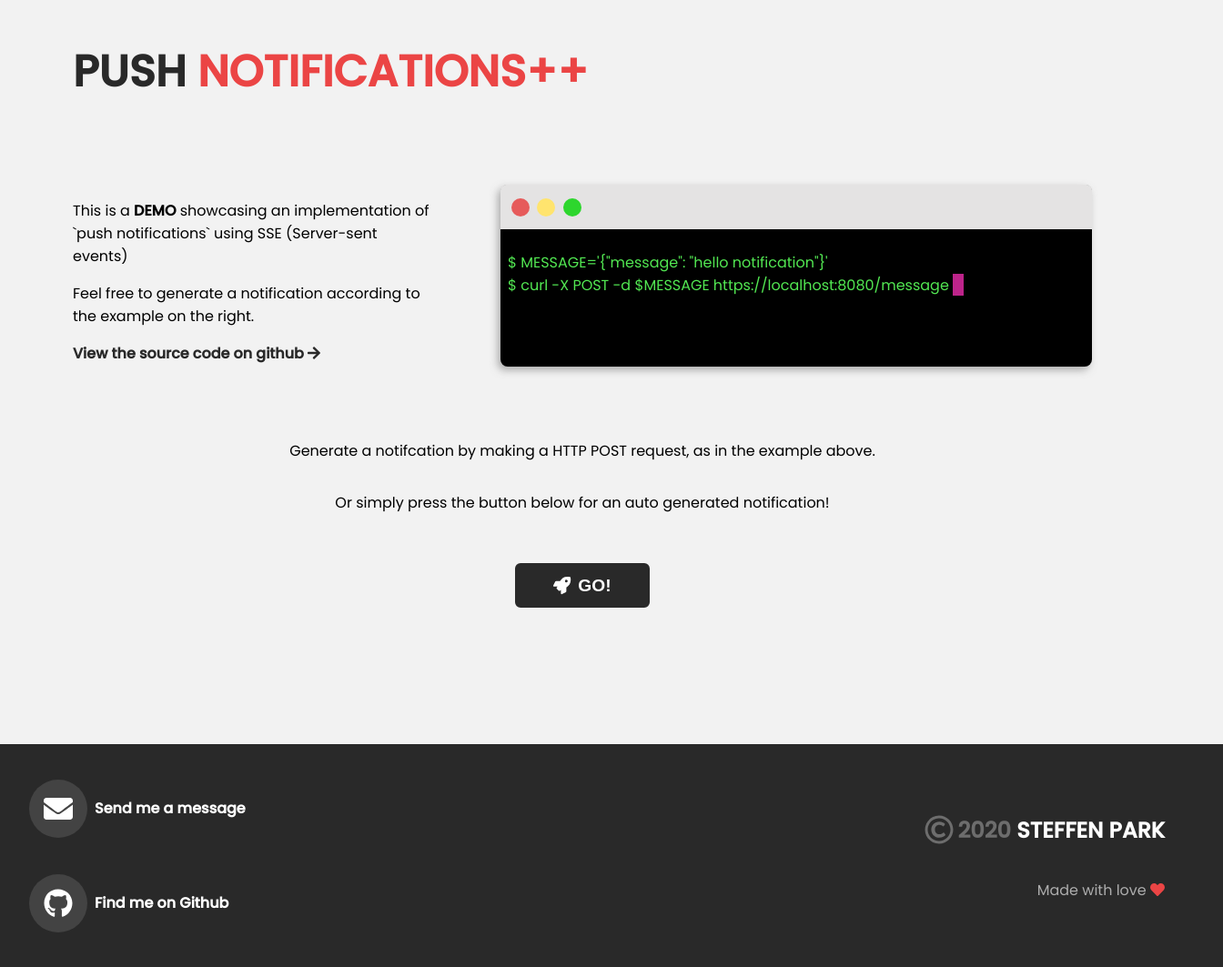
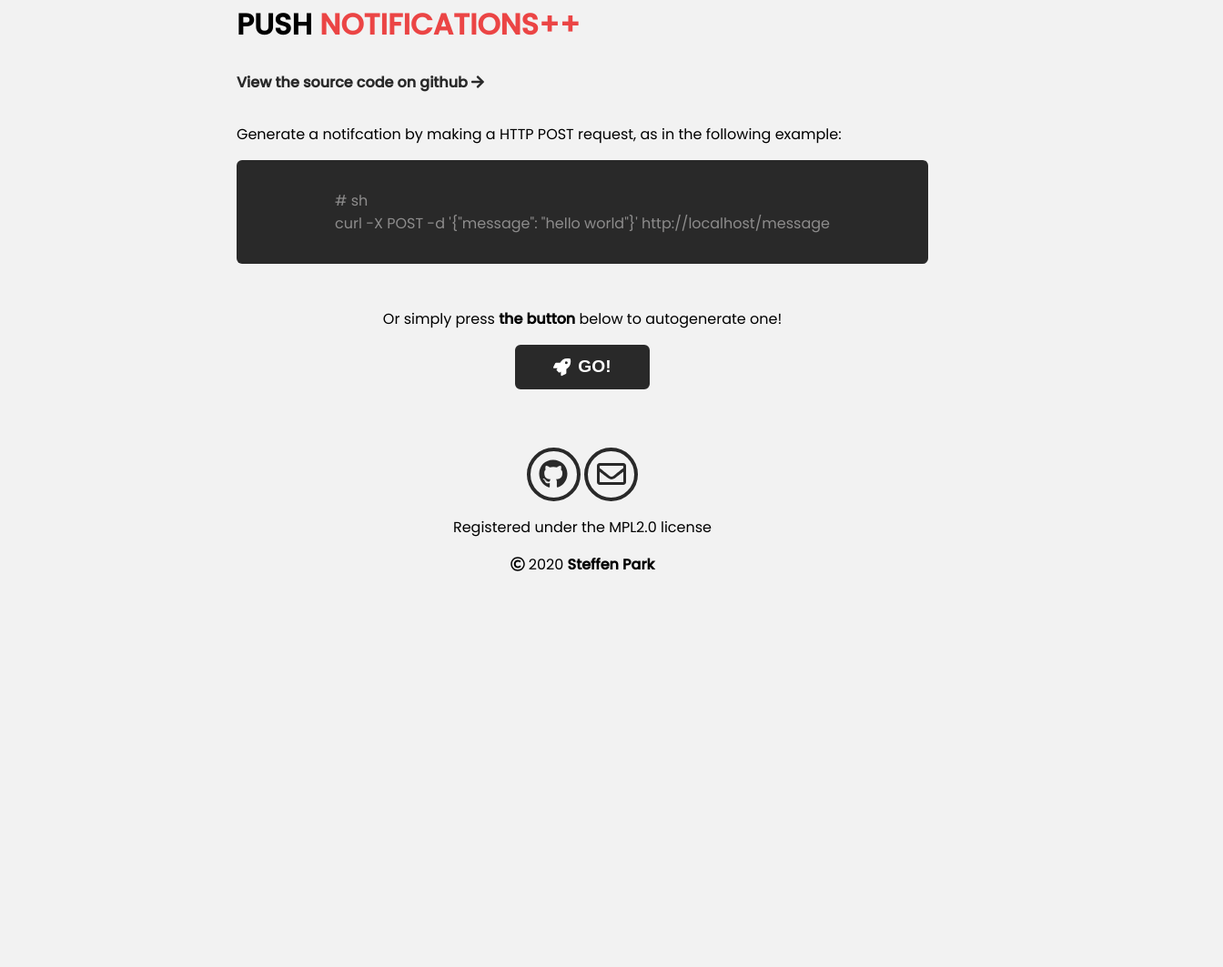
Before and after one commit to istherepie/push-notifications, a website built with webpack: page ui/src/template.html in a window 1280 px wide. Shown: the part 77-1140 px from the top of the page at 91% size, 1344 px wide, since content can reach past the window. After the commit the page ends 880 px from the top, so only its background shows below. Built offline with nearby package versions, Linux system fonts and the light colour scheme; no server answers; files whose address does not match are found by name.

Commit message:
Frontend rework: simplified the gui for readability!

```diff
--- a/ui/src/assets/footer.css
+++ /dev/null
@@ -1,56 +0,0 @@
-.footer {
-	background-color: rgb(41, 41, 41);
-	color: white;
-	width: 100%;
-	padding: 0.4em 4em;
-	height: 250px;
-
-	display: flex;
-	flex-direction: row;
-	justify-content: space-between;
-	align-items: center;
-	z-index: 15;
-}
-
-.registered {
-	text-align: right;
-	color: rgb(173, 173, 173);
-}
-
-.registered .fa-heart {
-	color: rgb(235, 69, 69);
-}
-
-.copyright {
-	display: flex;
-	flex-direction: row;
-	align-items: center;
-}
-
-.copyright h1 {
-	color: rgb(109, 109, 109);
-}
-
-.copyright .fa-copyright {
-	color: rgb(109, 109, 109);
-}
-
-.copyright h1 {
-	margin-left: 0.2em;
-}
-
-.footer .copyright h1 span {
-	color: white;
-}
-
-.social-link {
-	display: flex;
-	flex-direction: row;
-	align-items: center;
-	margin: 1.5em;
-}
-
-.social-link a {
-	color: white;
-	z-index: 1;
-}
--- a/ui/src/assets/main.css
+++ /dev/null
@@ -1,113 +0,0 @@
-
-@import url('https://fonts.googleapis.com/css?family=Poppins:400,500&display=swap');
-
-:root {
-	--text-color: black;
-	--text-light-color: rgb(141, 140, 140);
-	--background-color: rgb(242, 242, 242);
-	--box-color: white;
-	--shadow: -3px 4px 9px 0px rgba(153,153,153,0.78);
-	--theme-red: rgb(235, 69, 69);
-	--theme-dark: rgb(41, 41, 41);
-  	background-color: var(--background-color);
-}
-
-html {
-	font-size: 16px;
-	font-family: "Poppins", 'Helvetica Neue, Helvetica, Arial';
-  	color: var(--text-color)
-}
-
-html, body{
-  margin: 0;
-  padding: 0;
-  height: 100%;
-  width: 100%;
-
-}
-
-body {
-	display: flex;
-	flex-direction: column;
-	justify-content: space-between;
-	align-items: center;
-}
-
-main {
-	margin: 5em 5em 0 5em;
-	padding-bottom: 150px;
-	max-width: 1280px;
-}
-
-a {
-	font-weight: bold;
-	text-decoration: none;
-}
-
-.title-bar {
-	display: flex;
-	flex-direction: row;
-	align-items: center;
-	margin-bottom: 3em;
-}
-
-.title-bar h1 {
-	font-size: 3em;
-	font-weight: bold;
-	color: var(--theme-dark);
-}
-
-.title-bar h1 span {
-	color: var(--theme-red);
-}
-
-.content {
-	display: flex;
-	flex-direction: row;
-	justify-content: space-between;
-}
-
-.description {
-	width: 35%;
-}
-
-.description p {
-	margin-bottom: 1em;
-}
-
-.example {
-	margin-top: 4em;
-	display: flex;
-	flex-direction: column;
-	align-items: center;
-
-
-}
-.example-text {
-	text-align: center;
-}
-
-.example-button {
-	cursor: pointer;
-	display: flex;
-	justify-content: center;
-	align-items: center;
-	margin-top: 2em;
-	padding: 0.5em 2em;
-
-	border-radius: 6px;
-	font-size: 1.2em;
-	font-weight: bold;
-	border: 4px solid var(--theme-dark);
-	background-color: var(--theme-dark);
-	color: white;
-}
-
-.example-button .fa-rocket {
-	margin-right: 0.4em;
-}
-
-.example-button:hover {
-	background-color: white;
-	color: var(--theme-dark);
-}
--- a/ui/src/assets/notification.css
+++ /dev/null
@@ -1,69 +0,0 @@
-/* Notifications */
-
-.notifications {
-	position: fixed;
-	top: 0;
-	right: 0;
-	height: 100%;
-	width: 35%;
-}
-
-.notification {
-	display: flex;
-	flex-direction: row;
-	align-items: center;
-	min-width: 350px;
-	background-color: var(--theme-red);
-	border-radius: 6px;
-	padding: 1em;
-	margin: 1em;
-	z-index: 10;
-	box-shadow: var(--shadow);
-}
-
-.white {
-	color: white;
-}
-
-.notification-text {
-	color: white;
-	padding: 0 1em;
-}
-
-.fade-in {
-	animation: fadein 0.3s ease-in forwards;
-}
-
-.fade-out {
-	animation: fadeout 0.5s ease-out;
-}
-
-
-@keyframes fadein {
-  	0% {
-		transform: scale(4);
-	   	opacity: 0;
-	}
-	75% {
-		transform: scale(0.9);
-		opacity: 0.5;
-	}
-	100% {
-		transform: scale(1);
-		opacity: 1;
-	}
-}
-
-@keyframes fadeout {
-	0% {
-	  	transform: translate(0, 0);
-
-	}
-	75% {
-		opacity: 1;
-	}
-	100% {
-		transform: translate(50em, 0);
-		opacity: 0;
-	}
-}
--- a/ui/src/assets/terminal.css
+++ /dev/null
@@ -1,64 +0,0 @@
-/* Terminal browser */
-.terminal {
-	width: 650px;
-	height: 200px;
-	border-radius: 8px;
-	background-color: black;
-	box-shadow: var(--shadow);
-	align-self: center;
-	z-index: 1;
-}
-
-.terminal-bar {
-	background-color: rgb(228, 227, 227);
-	border-top: 1px solid rgb(228, 227, 227);
-	border-radius: 6px 6px 0 0;
-	padding: 10px;
-}
-
-.traffic-light {
-	display: inline-block;
-	background-color: black;
-	height: 20px;
-	width: 20px;
-	border-radius: 50%;
-	margin: 4px 2px;
-	vertical-align: middle
-}
-
-.traffic-light.green {
-	background-color: rgb(45, 214, 45);
-}
-
-.traffic-light.red {
-	background-color: rgb(230, 91, 91);
-}
-
-.traffic-light.yellow {
-	background-color: rgb(255, 228, 110);
-}
-
-.terminal-background {
-	padding: 8px;
-	border-radius: 0 0 6px 0;
-}
-
-.terminal-text{
-	color: rgb(82, 231, 82);
-}
-
-.caret {
-	margin-left: 4px;
-	padding: 1px 6px 0 6px;
-	background-color: rgb(189, 36, 138);
-	animation: blink 0.5s ease-in-out infinite;
-}
-
-@keyframes blink {
-	0%,100% {
-		opacity: 1;
-	}
-	50% {
-		opacity: 0;
-	}
-}
--- a/ui/src/assets/utility.css
+++ /dev/null
@@ -1,12 +0,0 @@
-/* utility */
-.icon {
-	border-radius: 50%;
-	background-color: rgba(255, 255, 255, 0.123);
-	padding: 1em;
-	display: inline-block;
-	margin: 0.5em;
-}
-
-.link {
-	color: var(--theme-dark);
-}
--- a/ui/src/main.js
+++ b/ui/src/main.js
@@ -13,15 +13,35 @@ import "@fortawesome/fontawesome-free/js/all"
 
 
 class EventHandler {
-	constructor(eventURI) {
-		this.es = new EventSource(eventURI)
+	constructor(eventSource) {
+		this.es = eventSource
+		this.lastUpdated = Date.now()
+		this.monitorConnection()
 	}
 
-	// The handler must accept a message (string)
 	subscribe(handler) {
 		this.es.onmessage = (event) => {
-			handler(event.data)
+			handler("message", event.data)
 		}
+
+		this.es.addEventListener("service", event => {
+			handler("service", event.data)
+		})
+	}
+
+	monitorConnection() {
+		this.es.addEventListener("heartbeat", event => {
+			let now = Date.now()
+
+			let diff = now - this.lastUpdated
+
+			if ( diff > 15000 ) {
+				alert("Connection has been lost!")
+				return
+			}
+
+			this.lastUpdated = now
+		})
 	}
 }
 
@@ -44,10 +64,9 @@ class MessageHandler {
 
 	request(payload) {
 		var http = new XMLHttpRequest()
-		return new Promise((reject, resolve) => {
+		return new Promise((resolve, reject) => {
 
 			http.upload.addEventListener("load", complete => {
-				console.log(complete)
 				return resolve(complete)
 			});
 
@@ -67,43 +86,30 @@ class NotificationHandler {
 		this.root = document.getElementById(elementID)
 	}
 
-	createNotification(message) {
-		// Create iconContainer
-		let iconContainer = document.createElement("div")
-		iconContainer.classList = "icon"
-
-		let icon = document.createElement("i")
-		icon.classList = "fas fa-comment-alt fa-2x white"
-
-		iconContainer.append(icon)
-
+	createNotification(msgValue) {
 		// Create pContainer
 		let p = document.createElement("p")
-		p.classList = "notification-text"
-		p.innerHTML = message
+		p.innerHTML = msgValue
 
-		let pContainer = document.createElement("div")
-		pContainer.append(p)
+		let div = document.createElement("div")
+		div.append(p)
 
 		// Create notification container
 		let notification = document.createElement("div")
-		notification.classList = "notification fade-in"
+
 
 		// Append title and body
-		notification.append(iconContainer, pContainer)
+		notification.append(div)
 		return notification
 	}
 
-	fire(message) {
-		let notification = this.createNotification(message)
+	fire(msgType, msgValue) {
+		let notification = this.createNotification(msgValue)
+		notification.classList = `notification ${msgType}`
 		this.root.append(notification)
 
 		setTimeout(() => {
-			notification.classList = "notification fade-out"
-			notification.addEventListener("animationend", event => {
-				notification.remove()
-			})
-
+			notification.remove()
 		}, 6000)
 	}
 }
@@ -117,15 +123,17 @@ class App {
 
 	example() {
 		let message = "Lorem ipsum dolor sit amet, consectetur adipiscing elit, sed do eiusmod tempor incididunt ut labore et dolore magna aliqua."
-		return this.createEvent(message)
+
+		this.messageHandler.publish(message)
+		.then(result => {
+			// do nothing
+		})
+		.catch(err => {
+			console.log(err)
+			this.notificationHandler.fire("service", "Connection to the service failed")
+		})
 	}
 
-	createEvent(message) {
-		this.messageHandler.publish(message)
-		.then(result => {
-			console.log(result)
-		})
-	}
 
 	Run() {
 		let trigger = document.getElementById("submit")
@@ -135,21 +143,29 @@ class App {
 			this.example()
 		});
 
-		this.eventHandler.subscribe(message => {
-			this.notificationHandler.fire(message)
+		this.eventHandler.subscribe((msgType, msgValue) => {
+			this.notificationHandler.fire(msgType, msgValue)
 		})
+
+		const urlTarget = document.getElementById("baseurl")
+		urlTarget.innerHTML = new URL("/message", window.location)
 
 	}
 }
 
-// Init
-const eventHandler = new EventHandler("/api/notifications")
-const messageHandler = new MessageHandler("/api/message")
-const notificationHandler = new NotificationHandler("notification-area")
-
-const app = new App(eventHandler, messageHandler, notificationHandler)
-
 // MAIN()
 window.onload = () => {
+
+	// Setup Handlers
+	const messageHandler = new MessageHandler("/api/message")
+	const notificationHandler = new NotificationHandler("notification-area")
+
+	// EventSource API
+	const es = new EventSource("/api/notifications")
+	const eventHandler = new EventHandler(es)
+
+	// Init App
+	const app = new App(eventHandler, messageHandler, notificationHandler)
 	app.Run()
+
 }
--- a/ui/src/style.css
+++ b/ui/src/style.css
@@ -1,7 +1,147 @@
 /* You can add global styles to this file, and also import other style files */
 
-@import 'assets/main';
-@import 'assets/footer';
-@import 'assets/terminal';
-@import 'assets/notification';
-@import 'assets/utility';
+@import url('https://fonts.googleapis.com/css?family=Poppins:400,500&display=swap');
+
+:root {
+	--text-color: black;
+	--text-light-color: rgb(141, 140, 140);
+	--background-color: rgb(242, 242, 242);
+	--box-color: white;
+	--shadow: -3px 4px 9px 0px rgba(153,153,153,0.78);
+	--theme-red: rgb(235, 69, 69);
+	--theme-blue: rgb(53, 140, 240);
+	--theme-dark: rgb(41, 41, 41);
+  	background-color: var(--background-color);
+}
+
+html {
+	font-size: 16px;
+	font-family: "Poppins", 'Helvetica Neue, Helvetica, Arial';
+  	color: var(--text-color)
+}
+
+html, body{
+  margin: 0;
+  padding: 0;
+  height: 100%;
+  width: 100%;
+
+}
+
+body {
+	display: block;
+	margin: 5em auto;
+}
+
+aside {
+	width: 400px;
+}
+
+main {
+	width: 760px;
+	margin: 0 auto;
+}
+
+section {
+	margin-bottom: 2em;
+}
+
+section p {
+	margin-bottom: 1em;
+}
+
+footer {
+	text-align: center;
+	margin-top: 4em;
+}
+
+h1 {
+	font-size: 2em;
+}
+
+h1 span {
+	color: var(--theme-red)
+}
+
+a, a:visited {
+	font-weight: bold;
+	text-decoration: none;
+	color: var(--theme-dark)
+}
+
+a:hover {
+	border-bottom: 4px solid var(--theme-dark);
+}
+
+.pre {
+	display: flex;
+	padding: 2em 0em;
+	border: 0;
+	border-radius: 6px;
+	background-color: var(--theme-dark);
+	color: var(--text-light-color);
+	margin-bottom: 2em;
+}
+
+.pre p {
+	margin: 0 auto;
+}
+
+.autogenerate {
+	display: flex;
+	flex-direction: column;
+	align-items: center;
+}
+
+.generate {
+	cursor: pointer;
+	display: flex;
+	justify-content: center;
+	align-items: center;
+	padding: 0.5em 2em;
+
+	border-radius: 6px;
+	font-size: 1.2em;
+	font-weight: bold;
+	border: 4px solid var(--theme-dark);
+	background-color: var(--theme-dark);
+	color: white;
+}
+
+.generate .fa-rocket {
+	margin-right: 0.4em;
+}
+
+.generate:hover {
+	background-color: white;
+	color: var(--theme-dark);
+}
+
+.notifications {
+	position: absolute;
+	top: 0;
+	right: 0;
+	width: 35%;
+}
+
+.notification {
+
+	padding: 1em 2em;
+	border-radius: 6px;
+	color: white;
+	background-color: var(--theme-red);
+	margin: 0.3em;
+	display: flex;
+	flex-direction: row;
+}
+
+.notification.service {
+	background-color: var(--theme-blue)
+}
+
+.social,.social:hover{
+	display: inline-block;
+	padding: 0.6em;
+	border-radius: 50%;
+	border: 4px solid var(--theme-dark);
+}
--- a/ui/src/template.html
+++ b/ui/src/template.html
@@ -2,104 +2,61 @@
 <head>
 	<meta charset="UTF-8">
 	<meta name="viewport" content="width=device-width, initial-scale=1.0">
-	<title>PUSH!</title>
+	<title>Push Notifications</title>
 </head>
 <body>
+	<aside id="notification-area" class="notifications"></aside>
+
 	<main>
-		<section class="title-bar">
+		<section>
 			<h1>PUSH <span>NOTIFICATIONS++</span></h1>
+
+			<a href="https://github.com/istherepie/push-notifications" target="_blank">
+				View the source code on github
+				<i class="fa fa-arrow-right"></i>
+			</a>
 		</section>
 
-		<section class="content">
-			<div class="description">
+		<section>
+			<p>
+				Generate a notifcation by making a HTTP POST request,
+				as in the following example:
+			</p>
+
+			<div class="pre">
 				<p>
-					This is a <strong>DEMO</strong> showcasing an
-					implementation of `push notifications`
-					using SSE (Server-sent events)
+					# sh<br />
+					curl -X POST -d '{"message": "hello world"}' <span id="baseurl"></span>
 				</p>
+			</div>
+
+			<div class="autogenerate">
 				<p>
-					Feel free to generate a notification
-					according to the example on the right.
+					Or simply press <strong>the button</strong> below
+					to autogenerate one!
 				</p>
 
-				<a class="link" href="#">
-					View the source code on github
-					<i class="fa fa-arrow-right"></i>
-				</a>
-
-
-			</div>
-			<div class="terminal">
-				<div class="terminal-bar">
-					<span class="traffic-light red"></span>
-					<span class="traffic-light yellow"></span>
-					<span class="traffic-light green"></span>
-				</div>
-				<div class="terminal-background">
-					<p class="terminal-text">
-						$ MESSAGE='{"message": "hello notification"}'<br />
-						$ curl -X POST -d $MESSAGE https://localhost:8080/message
-						<span class="caret"></span>
-					</p>
-				</div>
+				<button class="generate" id="submit">
+					<i class="fas fa-rocket"></i> GO!
+				</button>
 			</div>
 		</section>
+	</main>
+	<footer>
+		<div>
+			<a class="social" href="https://github.com/istherepie" target="_blank">
+				<i class="fab fa-github fa-2x"></i>
+			</a>
+			<a class="social" href="mailto:hello@istherepie.com">
+				<i class="far fa-envelope fa-2x"></i>
+			</a>
+		</div>
 
+		<p>Registered under the MPL2.0 license</p>
+		<p>
+			<i class="far fa-copyright"></i> 2020 <strong>Steffen Park</strong>
+		</p>
+	</footer>
 
-		<section class="example">
-			<p class="example-text">
-				Generate a notifcation by making a HTTP POST request,
-				as in the example above.
-			</p>
-			<p class="example-text">Or simply press the button below for an auto generated notification!</p>
-
-			<button id="submit" class="example-button">
-				<i class="fas fa-rocket"></i> GO!
-			</button>
-		</section>
-
-	</main>
-
-	<aside id="notification-area" class="notifications">
-		<!-- Notification example
-			<div class="notification fade-in">
-				<div class="icon">
-					<i class="fas fa-comment-alt fa-2x white"></i>
-
-				</div>
-				<div>
-					<p class="notification-text">
-						Lorem ipsum dolor sit amet consectetur adipisicing elit. Corporis expedita sunt, adipisci quam officiis consectetur amet iusto beatae rerum totam, consequuntur nesciunt explicabo provident aliquid deleniti illum eos similique praesentium.
-					</p>
-				</div>
-			</div>
-		-->
-	</aside>
-
-	<footer class="footer">
-		<section class="social">
-			<div class="social-link">
-				<div class="icon">
-					<i class="fas fa-envelope fa-2x"></i></i>
-				</div>
-				<a href="#" target="_blank">Send me a message</a>
-			</div>
-			<div class="social-link">
-				<div class="icon">
-					<i class="fab fa-github fa-2x"></i>
-				</div>
-				<a href="#" target="_blank">Find me on Github</a>
-			</div>
-		</section>
-		<section>
-			<div class="copyright">
-				<i class="far fa-copyright fa-2x"></i>
-				<h1>2020 <span>STEFFEN PARK</span></h1>
-			</div>
-			<div class="registered">
-				<p>Made with love <i class="fas fa-heart"></i></p>
-			</div>
-		</section>
-	</footer>
 </body>
 </html>
```
Also changed, not shown: README.md, 1 other file.
